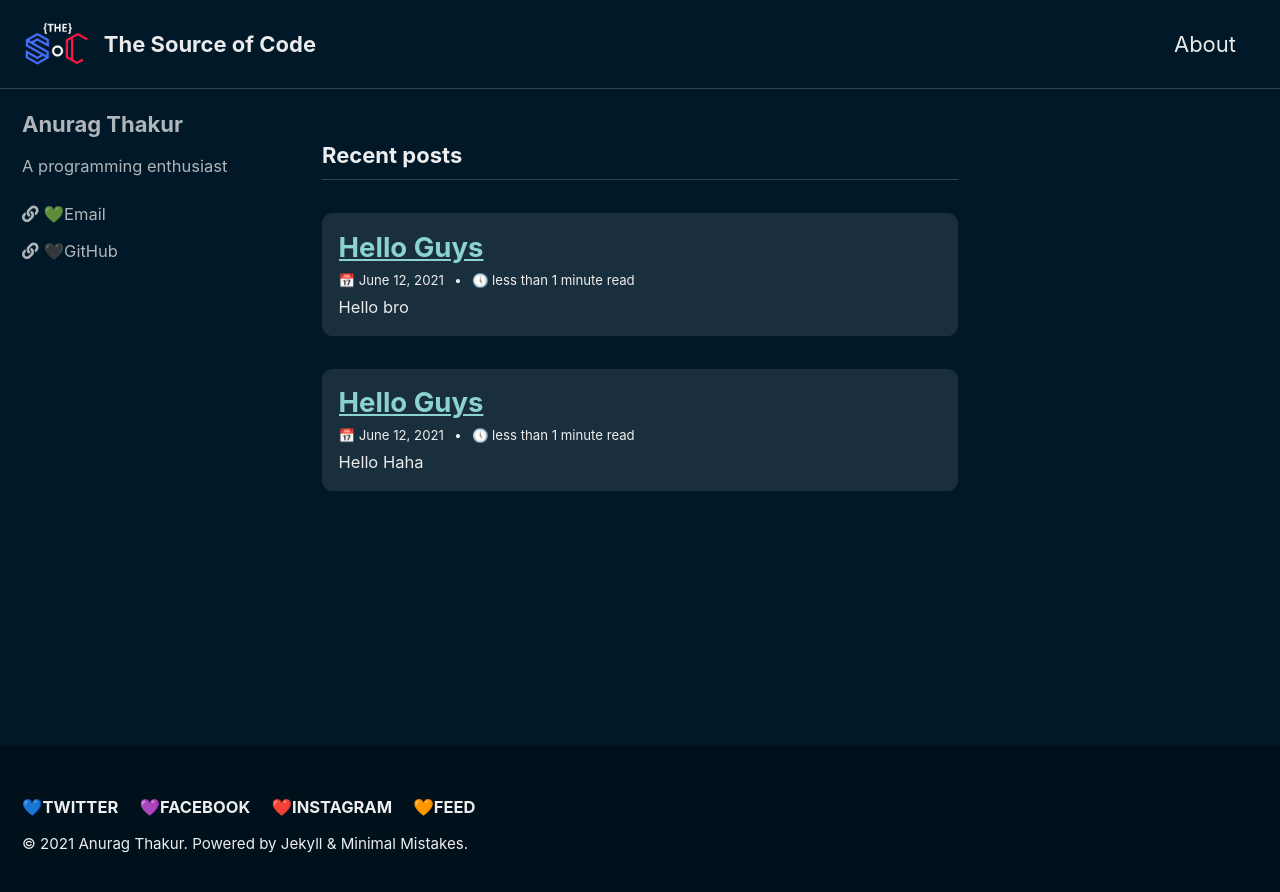
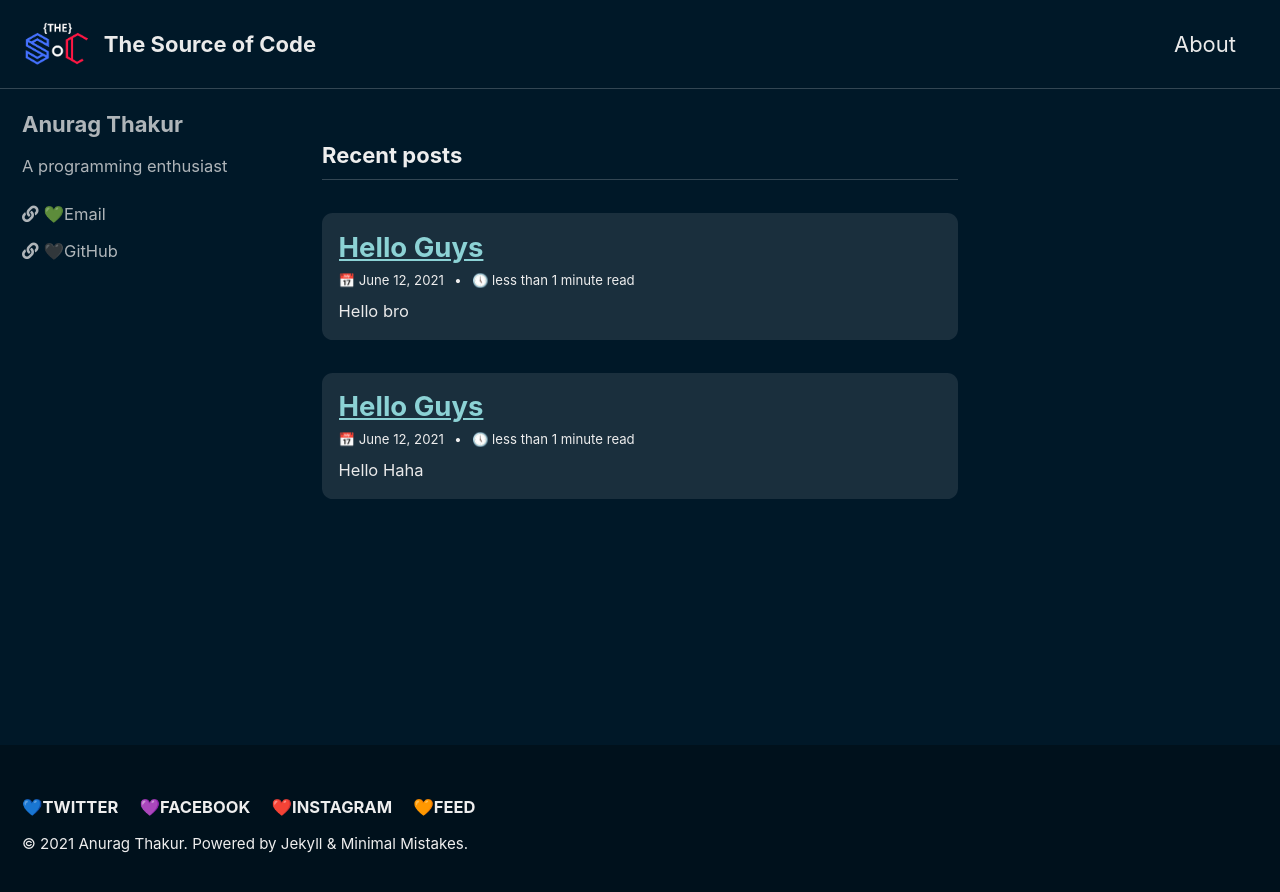
Before and after one commit to thesourceofcode/thesourceofcode.github.io, a Jekyll site: the page built from index.html, in a window 1280 px wide. Shown: the top 892 px of the page. Built offline with Jekyll 4.4.1, drawn with Linux system fonts in a browser that asks for light colours; cached includes are drawn as plain includes; the list of posts is cut into pages by our own code.

Commit message:
new layoutss

```diff
--- a/_sass/minimal-mistakes/_archive.scss
+++ b/_sass/minimal-mistakes/_archive.scss
@@ -132,7 +132,7 @@
 
 .list__item {
   .page__meta {
-    margin: 0 0 4px;
+    margin: 0 0 8px;
     font-size: 0.6em;
   }
 }
@@ -203,7 +203,7 @@
   }
 
   .page__meta {
-    margin: 0 0 4px;
+    margin: 0 0 8px;
     font-size: 0.6em;
   }
 
```
